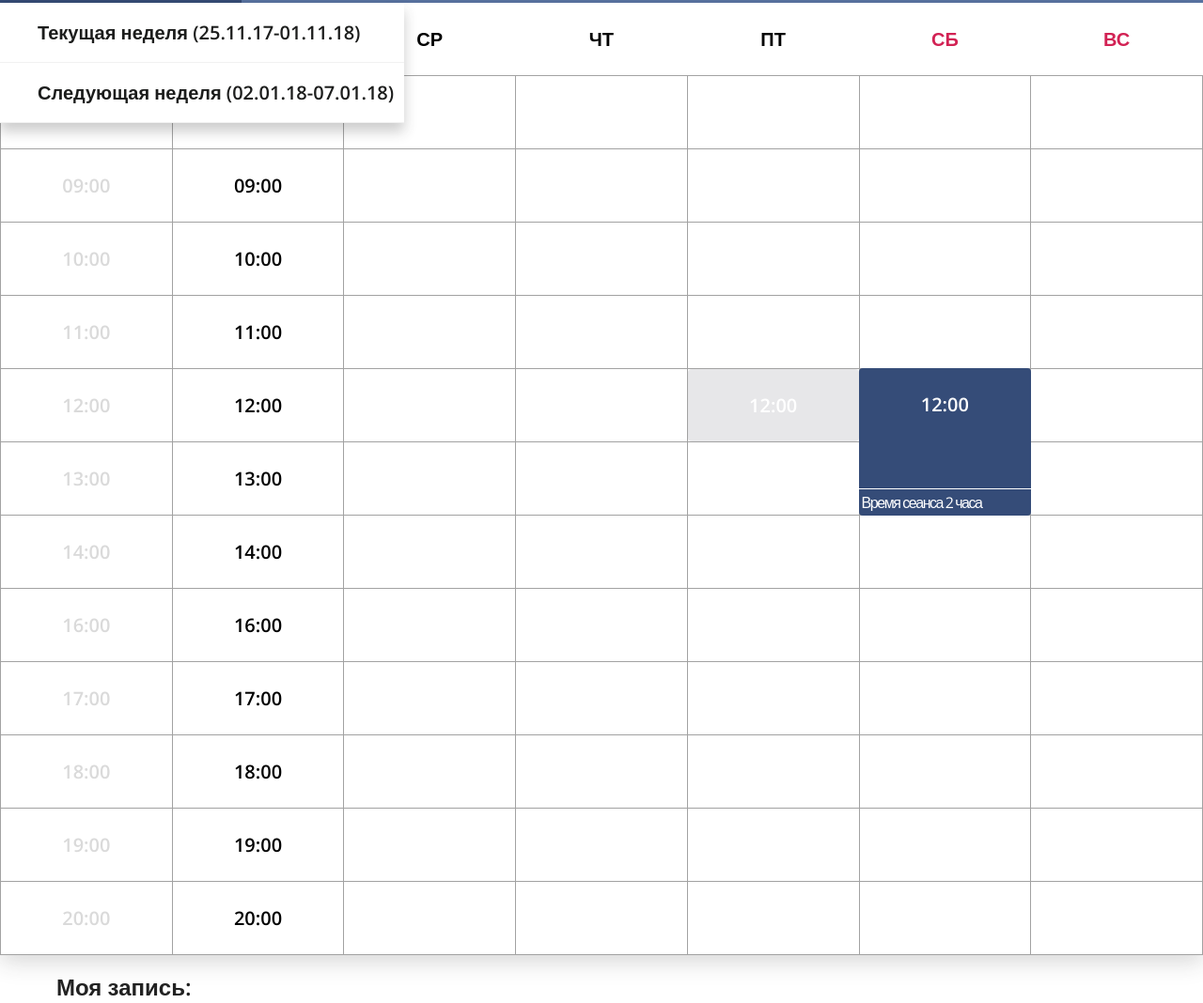
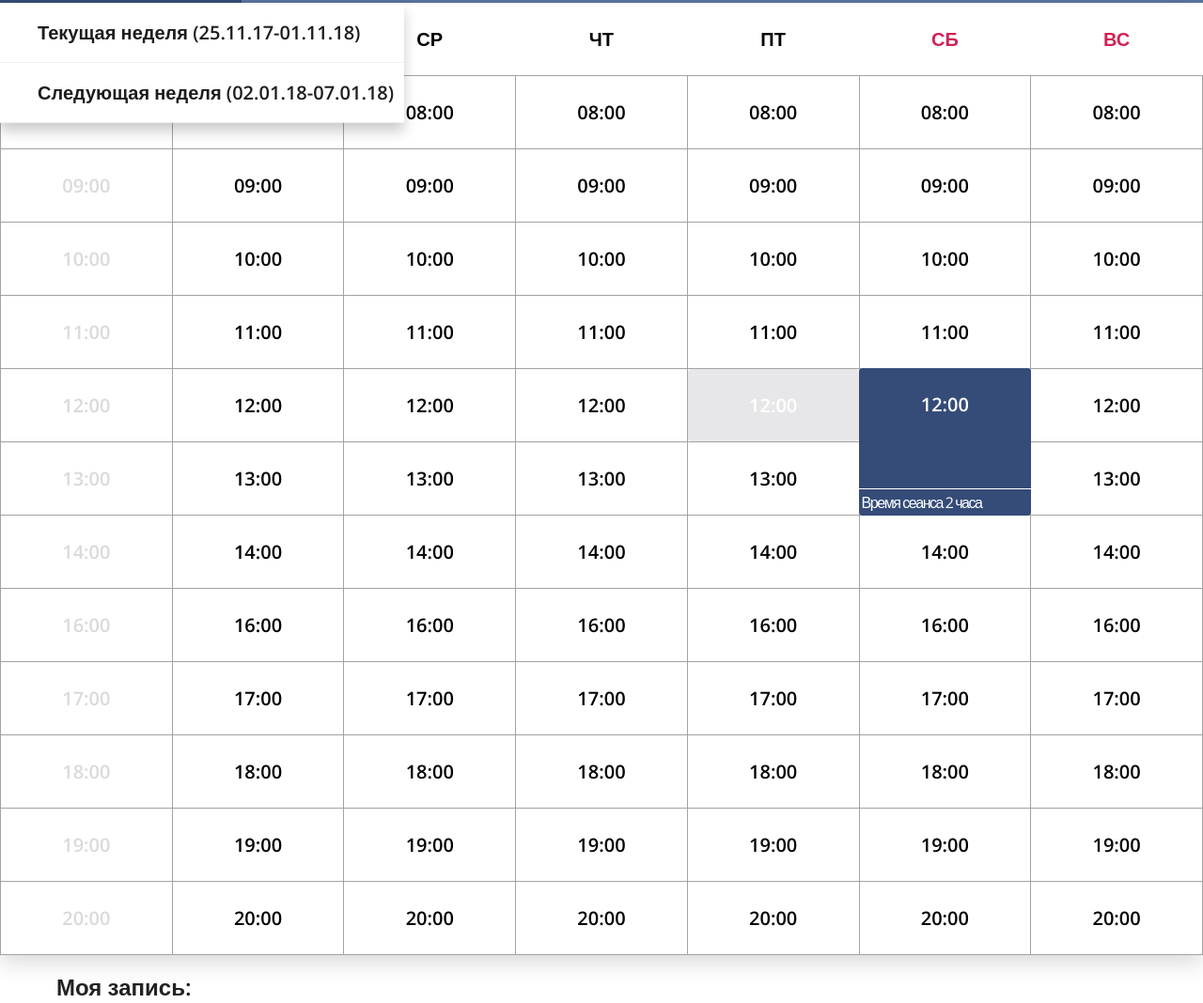
Before and after one commit to murlyka-sites/032-efrm, a plain HTML site: page public/table.html in a window 1280 px wide. Shown: the part 71-1139 px from the top of the page at 94% size. Drawn offline with nearby package versions, Linux system fonts and the light colour scheme.

Commit message:
исправление таблицы

```diff
--- a/public/table.html
+++ b/public/table.html
@@ -37,19 +37,19 @@
           <td class="table-with-date__cell table-with-date__td">
             <div class="table-with-date__session">08:00</div>
           </td>
-          <td class="table-with-date__cell table-with-date__td color-white">
+          <td class="table-with-date__cell table-with-date__td">
             <div class="table-with-date__session">08:00</div>
           </td>
-          <td class="table-with-date__cell table-with-date__td color-white">
+          <td class="table-with-date__cell table-with-date__td">
             <div class="table-with-date__session">08:00</div>
           </td>
-          <td class="table-with-date__cell table-with-date__td color-white">
+          <td class="table-with-date__cell table-with-date__td">
             <div class="table-with-date__session">08:00</div>
           </td>
-          <td class="table-with-date__cell table-with-date__td color-white">
+          <td class="table-with-date__cell table-with-date__td">
             <div class="table-with-date__session">08:00</div>
           </td>
-          <td class="table-with-date__cell table-with-date__td color-white">
+          <td class="table-with-date__cell table-with-date__td">
             <div class="table-with-date__session">08:00</div>
           </td>
         </tr>
@@ -60,19 +60,19 @@
           <td class="table-with-date__cell table-with-date__td">
             <div class="table-with-date__session">09:00</div>
           </td>
-          <td class="table-with-date__cell table-with-date__td color-white">
+          <td class="table-with-date__cell table-with-date__td">
             <div class="table-with-date__session">09:00</div>
           </td>
-          <td class="table-with-date__cell table-with-date__td color-white">
+          <td class="table-with-date__cell table-with-date__td">
             <div class="table-with-date__session">09:00</div>
           </td>
-          <td class="table-with-date__cell table-with-date__td color-white">
+          <td class="table-with-date__cell table-with-date__td">
             <div class="table-with-date__session">09:00</div>
           </td>
-          <td class="table-with-date__cell table-with-date__td color-white">
+          <td class="table-with-date__cell table-with-date__td">
             <div class="table-with-date__session">09:00</div>
           </td>
-          <td class="table-with-date__cell table-with-date__td color-white">
+          <td class="table-with-date__cell table-with-date__td">
             <div class="table-with-date__session">09:00</div>
           </td>
         </tr>
@@ -83,19 +83,19 @@
           <td class="table-with-date__cell table-with-date__td">
             <div class="table-with-date__session">10:00</div>
           </td>
-          <td class="table-with-date__cell table-with-date__td color-white">
+          <td class="table-with-date__cell table-with-date__td">
             <div class="table-with-date__session">10:00</div>
           </td>
-          <td class="table-with-date__cell table-with-date__td color-white">
+          <td class="table-with-date__cell table-with-date__td">
             <div class="table-with-date__session">10:00</div>
           </td>
-          <td class="table-with-date__cell table-with-date__td color-white">
+          <td class="table-with-date__cell table-with-date__td">
             <div class="table-with-date__session">10:00</div>
           </td>
-          <td class="table-with-date__cell table-with-date__td color-white">
+          <td class="table-with-date__cell table-with-date__td">
             <div class="table-with-date__session">10:00</div>
           </td>
-          <td class="table-with-date__cell table-with-date__td color-white">
+          <td class="table-with-date__cell table-with-date__td">
             <div class="table-with-date__session">10:00</div>
           </td>
         </tr>
@@ -106,19 +106,19 @@
           <td class="table-with-date__cell table-with-date__td">
             <div class="table-with-date__session">11:00</div>
           </td>
-          <td class="table-with-date__cell table-with-date__td color-white">
+          <td class="table-with-date__cell table-with-date__td">
             <div class="table-with-date__session">11:00</div>
           </td>
-          <td class="table-with-date__cell table-with-date__td color-white">
+          <td class="table-with-date__cell table-with-date__td">
             <div class="table-with-date__session">11:00</div>
           </td>
-          <td class="table-with-date__cell table-with-date__td color-white">
+          <td class="table-with-date__cell table-with-date__td">
             <div class="table-with-date__session">11:00</div>
           </td>
-          <td class="table-with-date__cell table-with-date__td color-white">
+          <td class="table-with-date__cell table-with-date__td">
             <div class="table-with-date__session">11:00</div>
           </td>
-          <td class="table-with-date__cell table-with-date__td color-white">
+          <td class="table-with-date__cell table-with-date__td">
             <div class="table-with-date__session">11:00</div>
           </td>
         </tr>
@@ -129,13 +129,13 @@
           <td class="table-with-date__cell table-with-date__td">
             <div class="table-with-date__session">12:00</div>
           </td>
-          <td class="table-with-date__cell table-with-date__td color-white">
+          <td class="table-with-date__cell table-with-date__td">
             <div class="table-with-date__session">12:00</div>
           </td>
-          <td class="table-with-date__cell table-with-date__td color-white">
+          <td class="table-with-date__cell table-with-date__td">
             <div class="table-with-date__session">12:00</div>
           </td>
-          <td class="table-with-date__cell table-with-date__td color-white">
+          <td class="table-with-date__cell table-with-date__td">
             <div class="session session_disabled">
               <div class="session__time">12:00</div>
             </div>
@@ -146,7 +146,7 @@
               <div class="session__desc">Время сеанса 2 часа</div>
             </div>
           </td>
-          <td class="table-with-date__cell table-with-date__td color-white">
+          <td class="table-with-date__cell table-with-date__td">
             <div class="table-with-date__session">12:00</div>
           </td>
         </tr>
@@ -157,16 +157,16 @@
           <td class="table-with-date__cell table-with-date__td">
             <div class="table-with-date__session">13:00</div>
           </td>
-          <td class="table-with-date__cell table-with-date__td color-white">
+          <td class="table-with-date__cell table-with-date__td">
             <div class="table-with-date__session">13:00</div>
           </td>
-          <td class="table-with-date__cell table-with-date__td color-white">
+          <td class="table-with-date__cell table-with-date__td">
             <div class="table-with-date__session">13:00</div>
           </td>
-          <td class="table-with-date__cell table-with-date__td color-white">
+          <td class="table-with-date__cell table-with-date__td">
             <div class="table-with-date__session">13:00</div>
           </td>
-          <td class="table-with-date__cell table-with-date__td color-white">
+          <td class="table-with-date__cell table-with-date__td">
             <div class="table-with-date__session">13:00</div>
           </td>
         </tr>
@@ -177,19 +177,19 @@
           <td class="table-with-date__cell table-with-date__td">
             <div class="table-with-date__session">14:00</div>
           </td>
-          <td class="table-with-date__cell table-with-date__td color-white">
+          <td class="table-with-date__cell table-with-date__td">
             <div class="table-with-date__session">14:00</div>
           </td>
-          <td class="table-with-date__cell table-with-date__td color-white">
+          <td class="table-with-date__cell table-with-date__td">
             <div class="table-with-date__session">14:00</div>
           </td>
-          <td class="table-with-date__cell table-with-date__td color-white">
+          <td class="table-with-date__cell table-with-date__td">
             <div class="table-with-date__session">14:00</div>
           </td>
-          <td class="table-with-date__cell table-with-date__td color-white">
+          <td class="table-with-date__cell table-with-date__td">
             <div class="table-with-date__session">14:00</div>
           </td>
-          <td class="table-with-date__cell table-with-date__td color-white">
+          <td class="table-with-date__cell table-with-date__td">
             <div class="table-with-date__session">14:00</div>
           </td>
         </tr>
@@ -200,19 +200,19 @@
           <td class="table-with-date__cell table-with-date__td">
             <div class="table-with-date__session">16:00</div>
           </td>
-          <td class="table-with-date__cell table-with-date__td color-white">
+          <td class="table-with-date__cell table-with-date__td">
             <div class="table-with-date__session">16:00</div>
           </td>
-          <td class="table-with-date__cell table-with-date__td color-white">
+          <td class="table-with-date__cell table-with-date__td">
             <div class="table-with-date__session">16:00</div>
           </td>
-          <td class="table-with-date__cell table-with-date__td color-white">
+          <td class="table-with-date__cell table-with-date__td">
             <div class="table-with-date__session">16:00</div>
           </td>
-          <td class="table-with-date__cell table-with-date__td color-white">
+          <td class="table-with-date__cell table-with-date__td">
             <div class="table-with-date__session">16:00</div>
           </td>
-          <td class="table-with-date__cell table-with-date__td color-white">
+          <td class="table-with-date__cell table-with-date__td">
             <div class="table-with-date__session">16:00</div>
           </td>
         </tr>
@@ -223,19 +223,19 @@
           <td class="table-with-date__cell table-with-date__td">
             <div class="table-with-date__session">17:00</div>
           </td>
-          <td class="table-with-date__cell table-with-date__td color-white">
+          <td class="table-with-date__cell table-with-date__td">
             <div class="table-with-date__session">17:00</div>
           </td>
-          <td class="table-with-date__cell table-with-date__td color-white">
+          <td class="table-with-date__cell table-with-date__td">
             <div class="table-with-date__session">17:00</div>
           </td>
-          <td class="table-with-date__cell table-with-date__td color-white">
+          <td class="table-with-date__cell table-with-date__td">
             <div class="table-with-date__session">17:00</div>
           </td>
-          <td class="table-with-date__cell table-with-date__td color-white">
+          <td class="table-with-date__cell table-with-date__td">
             <div class="table-with-date__session">17:00</div>
           </td>
-          <td class="table-with-date__cell table-with-date__td color-white">
+          <td class="table-with-date__cell table-with-date__td">
             <div class="table-with-date__session">17:00</div>
           </td>
         </tr>
@@ -246,19 +246,19 @@
           <td class="table-with-date__cell table-with-date__td">
             <div class="table-with-date__session">18:00</div>
           </td>
-          <td class="table-with-date__cell table-with-date__td color-white">
+          <td class="table-with-date__cell table-with-date__td">
             <div class="table-with-date__session">18:00</div>
           </td>
-          <td class="table-with-date__cell table-with-date__td color-white">
+          <td class="table-with-date__cell table-with-date__td">
             <div class="table-with-date__session">18:00</div>
           </td>
-          <td class="table-with-date__cell table-with-date__td color-white">
+          <td class="table-with-date__cell table-with-date__td">
             <div class="table-with-date__session">18:00</div>
           </td>
-          <td class="table-with-date__cell table-with-date__td color-white">
+          <td class="table-with-date__cell table-with-date__td">
             <div class="table-with-date__session">18:00</div>
           </td>
-          <td class="table-with-date__cell table-with-date__td color-white">
+          <td class="table-with-date__cell table-with-date__td">
             <div class="table-with-date__session">18:00</div>
           </td>
         </tr>
@@ -269,19 +269,19 @@
           <td class="table-with-date__cell table-with-date__td">
             <div class="table-with-date__session">19:00</div>
           </td>
-          <td class="table-with-date__cell table-with-date__td color-white">
+          <td class="table-with-date__cell table-with-date__td">
             <div class="table-with-date__session">19:00</div>
           </td>
-          <td class="table-with-date__cell table-with-date__td color-white">
+          <td class="table-with-date__cell table-with-date__td">
             <div class="table-with-date__session">19:00</div>
           </td>
-          <td class="table-with-date__cell table-with-date__td color-white">
+          <td class="table-with-date__cell table-with-date__td">
             <div class="table-with-date__session">19:00</div>
           </td>
-          <td class="table-with-date__cell table-with-date__td color-white">
+          <td class="table-with-date__cell table-with-date__td">
             <div class="table-with-date__session">19:00</div>
           </td>
-          <td class="table-with-date__cell table-with-date__td color-white">
+          <td class="table-with-date__cell table-with-date__td">
             <div class="table-with-date__session">19:00</div>
           </td>
         </tr>
@@ -292,19 +292,19 @@
           <td class="table-with-date__cell table-with-date__td">
             <div class="table-with-date__session">20:00</div>
           </td>
-          <td class="table-with-date__cell table-with-date__td color-white">
+          <td class="table-with-date__cell table-with-date__td">
             <div class="table-with-date__session">20:00</div>
           </td>
-          <td class="table-with-date__cell table-with-date__td color-white">
+          <td class="table-with-date__cell table-with-date__td">
             <div class="table-with-date__session">20:00</div>
           </td>
-          <td class="table-with-date__cell table-with-date__td color-white">
+          <td class="table-with-date__cell table-with-date__td">
             <div class="table-with-date__session">20:00</div>
           </td>
-          <td class="table-with-date__cell table-with-date__td color-white">
+          <td class="table-with-date__cell table-with-date__td">
             <div class="table-with-date__session">20:00</div>
           </td>
-          <td class="table-with-date__cell table-with-date__td color-white">
+          <td class="table-with-date__cell table-with-date__td">
             <div class="table-with-date__session">20:00</div>
           </td>
         </tr>
```
Also changed, not shown: 1 other file.
